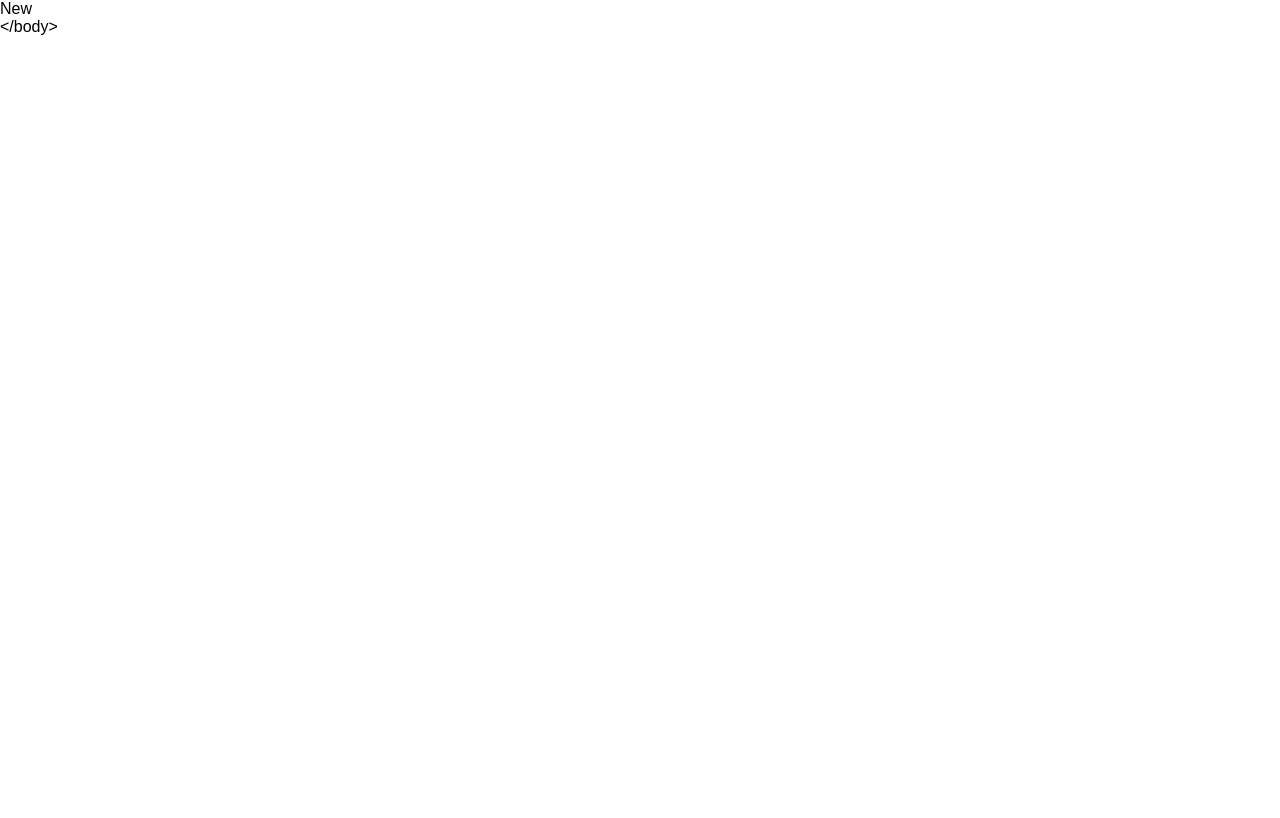
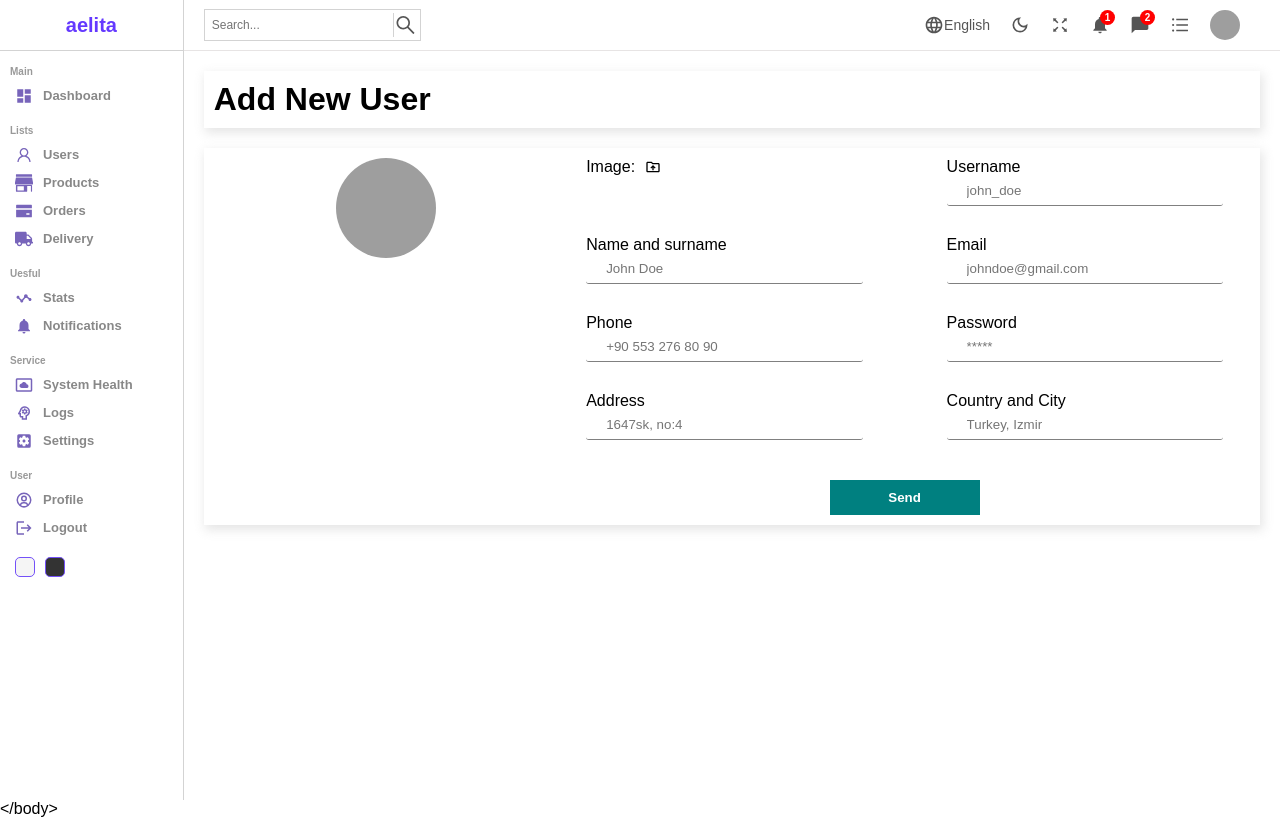
Before and after one commit to lyokocode/ecommerce, a React (Create React App) app in the folder admin/: page /users/new in a window 1280 px wide. Built offline with nearby package versions, Linux system fonts and the light colour scheme; grey boxes are pictures that could not be loaded.

Commit message:
admin new page

```diff
--- a/admin/src/App.js
+++ b/admin/src/App.js
@@ -5,6 +5,7 @@ import Login from "./pages/Login"
 import List from "./pages/List"
 import Single from "./pages/Single"
 import New from "./pages/New"
+import { productInputs, userInputs } from './formSource'
 
 const App = () => {
   return (
@@ -16,12 +17,12 @@ const App = () => {
           <Route path='users'>
             <Route index element={<List />} />
             <Route path=":userId" element={<Single />} />
-            <Route path="new" element={<New />} />
+            <Route path="new" element={<New inputs={userInputs} title="Add New User" />} />
           </Route>
           <Route path='products'>
             <Route index element={<List />} />
             <Route path=":productId" element={<Single />} />
-            <Route path="new" element={<New />} />
+            <Route path="new" element={<New inputs={productInputs} title="Add New Product" />} />
           </Route>
         </Route >
       </Routes>
--- /dev/null
+++ b/admin/src/formSource.js
@@ -0,0 +1,77 @@
+export const userInputs = [
+    {
+        id: 1,
+        label: "Username",
+        type: "text",
+        placeholder: "john_doe",
+    },
+    {
+        id: 2,
+        label: "Name and surname",
+        type: "text",
+        placeholder: "John Doe",
+    },
+    {
+        id: 3,
+        label: "Email",
+        type: "mail",
+        placeholder: "johndoe@gmail.com",
+    },
+    {
+        id: 4,
+        label: "Phone",
+        type: "text",
+        placeholder: "+90 553 276 80 90",
+    },
+    {
+        id: 5,
+        label: "Password",
+        type: "password",
+        placeholder: "*****"
+    },
+    {
+        id: 6,
+        label: "Address",
+        type: "text",
+        placeholder: "1647sk, no:4",
+    },
+    {
+        id: 7,
+        label: "Country and City",
+        type: "text",
+        placeholder: "Turkey, Izmir",
+    },
+];
+
+export const productInputs = [
+    {
+        id: 1,
+        label: "Title",
+        type: "text",
+        placeholder: "Apple Macbook Pro",
+    },
+    {
+        id: 2,
+        label: "Description",
+        type: "text",
+        placeholder: "Description",
+    },
+    {
+        id: 3,
+        label: "Category",
+        type: "text",
+        placeholder: "Computers",
+    },
+    {
+        id: 4,
+        label: "Price",
+        type: "text",
+        placeholder: "100",
+    },
+    {
+        id: 5,
+        label: "Stock",
+        type: "text",
+        placeholder: "in stock",
+    },
+];
--- a/admin/src/pages/New.jsx
+++ b/admin/src/pages/New.jsx
@@ -1,9 +1,42 @@
 import React from 'react'
 import "../styles/new.scss"
+import Sidebar from "../components/Sidebar"
+import Navbar from "../components/Navbar"
+import { MdOutlineDriveFolderUpload } from "react-icons/md"
 
-const New = () => {
+const New = ({ inputs, title }) => {
     return (
-        <div>New</div>
+        <div className='new'>
+            <Sidebar />
+            <div className='newContainer'>
+                <Navbar />
+                <div className='top'>
+                    <h1>{title}</h1>
+                </div>
+                <div className="bottom">
+                    <div className="left">
+                        <img src="https://encrypted-tbn0.gstatic.com/images?q=tbn:ANd9GcSN3_f9q9lPXZPFPp_XuoBsoKtG-kD1nW1nMg&usqp=CAU" alt="" />
+                    </div>
+                    <div className="right">
+                        <form>
+                            <div className="formInput">
+                                <label htmlFor='file'>Image: <MdOutlineDriveFolderUpload className='icon' /></label>
+                                <input type="file" id='file' style={{ display: "none" }} />
+                            </div>
+                            {inputs.map((input) => (
+
+                                <div key={input.id} className="formInput">
+                                    <label>{input.label}</label>
+                                    <input type={input.type} placeholder={input.placeholder} />
+                                </div>
+
+                            ))}
+                            <button>Send</button>
+                        </form>
+                    </div>
+                </div>
+            </div>
+        </div>
     )
 }
 
--- a/admin/src/styles/new.scss
+++ b/admin/src/styles/new.scss
@@ -0,0 +1,76 @@
+.new {
+    display: flex;
+    width: 100%;
+
+    .newContainer {
+        flex: 6;
+
+        .top,
+        .bottom {
+            box-shadow: 2px 4px 10px 1px rgba(201, 201, 201, 0.47);
+            padding: 10px;
+            margin: 20px;
+            display: flex;
+
+            .title {
+                color: lightgray;
+                font-size: 20px;
+            }
+
+            .left {
+                flex: 1;
+                text-align: center;
+
+                img {
+                    width: 100px;
+                    height: 100px;
+                    border-radius: 50%;
+                    object-fit: cover;
+                }
+            }
+
+            .right {
+                flex: 2;
+
+                form {
+                    display: flex;
+                    flex-wrap: wrap;
+                    gap: 30px;
+                    justify-content: space-around;
+
+                    .formInput {
+                        width: 40%;
+
+                        label {
+                            display: flex;
+                            align-items: center;
+                            gap: 10px;
+
+                            .icon {
+                                cursor: pointer;
+                            }
+                        }
+
+                        input {
+                            width: 100%;
+                            border-bottom: 1px solid gray;
+                            border-radius: 3px;
+                            padding-left: 20px;
+                            height: 30px;
+                        }
+                    }
+
+                    button {
+                        width: 150px;
+                        padding: 10px;
+                        background: teal;
+                        color: white;
+                        font-weight: bold;
+                        margin-top: 10px;
+                    }
+                }
+            }
+        }
+    }
+
+}
```
